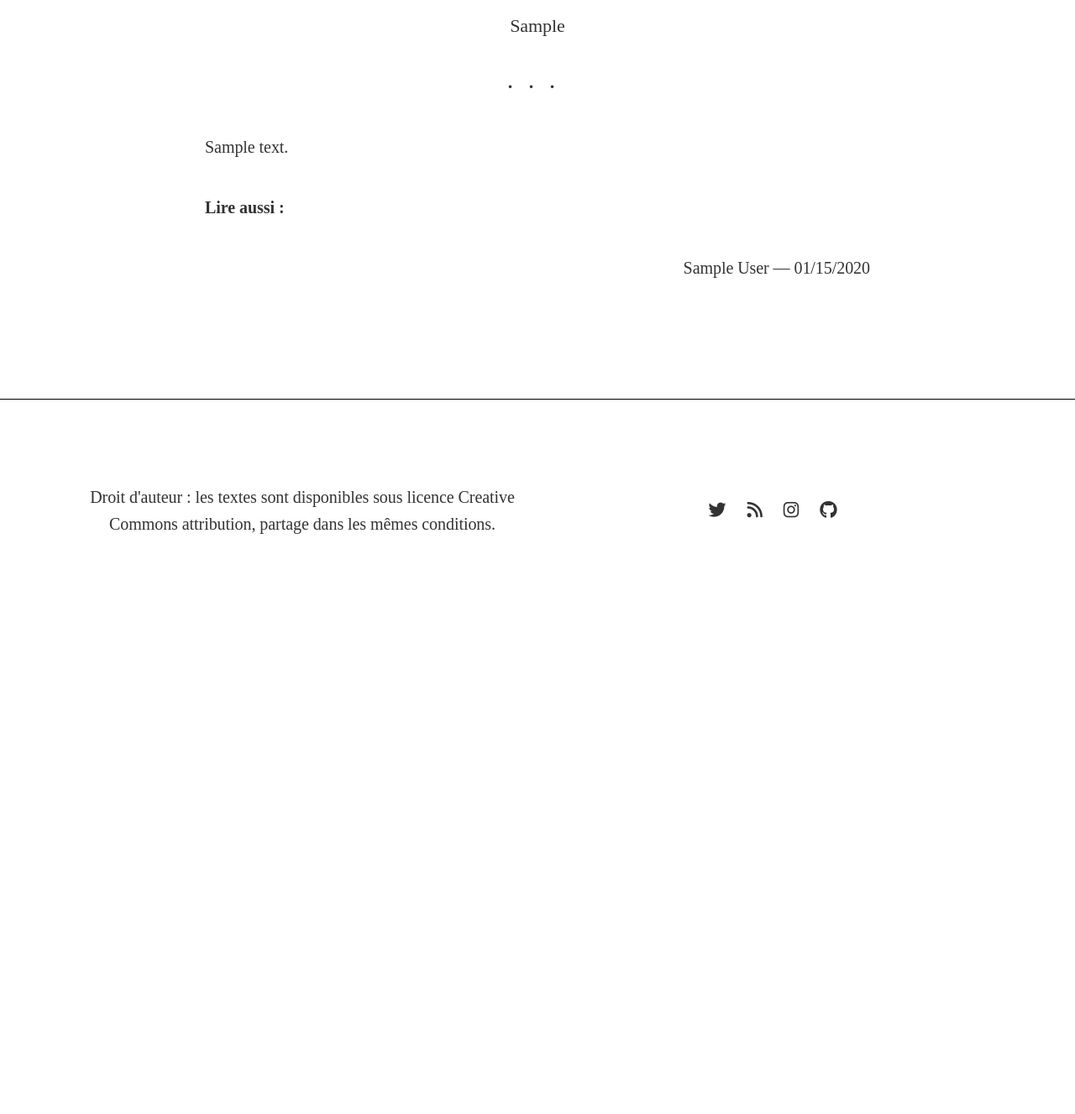
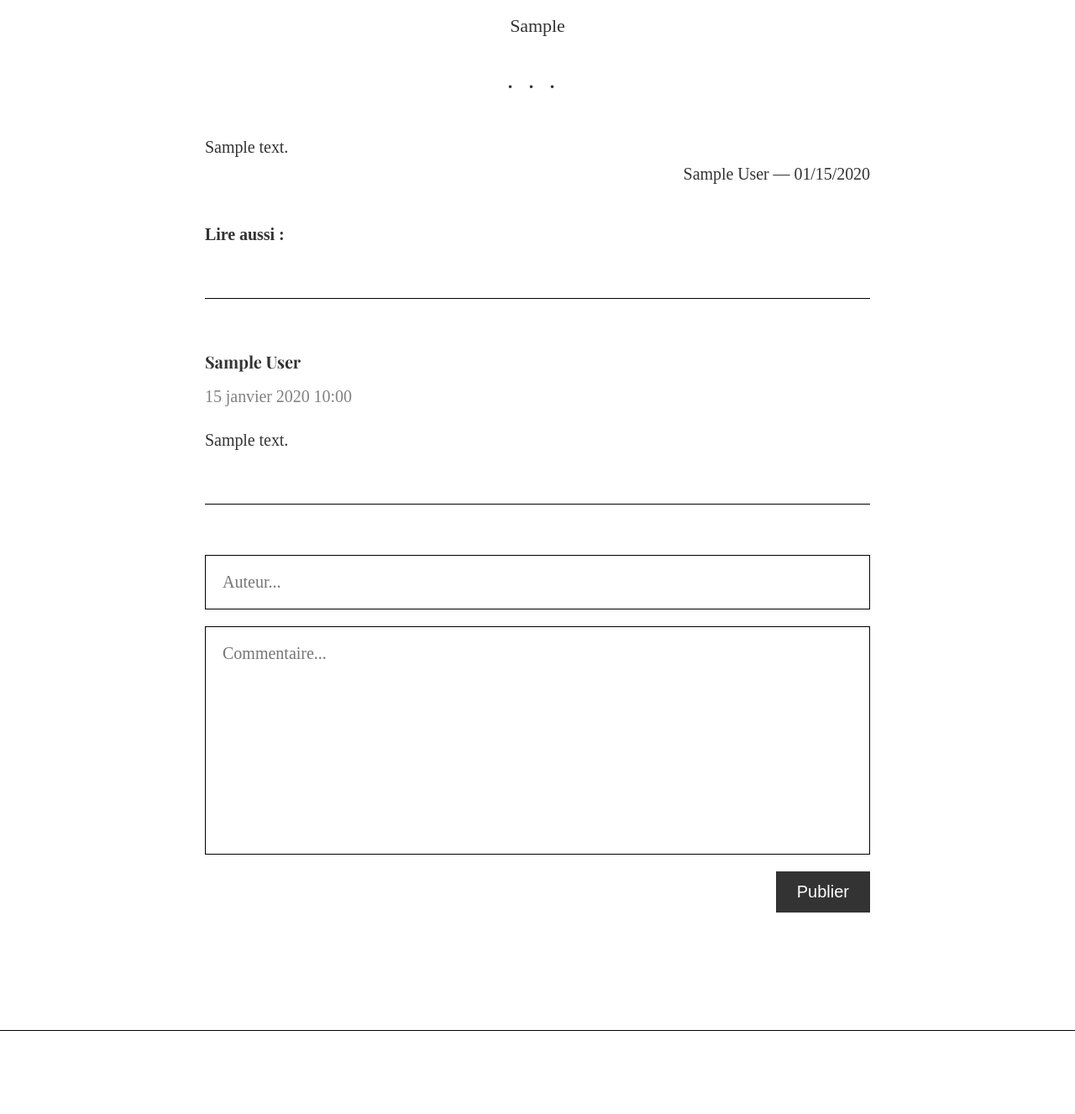
Before and after one commit to RaphaelGoutmann/Trajectoire, a Django app: a page that uses src/articles/templates/articles/article_detail.html in a window 1280 px wide. Shown: the part 804-2131 px from the top of the page at 84% size. Before the commit the page ends 1440 px from the top, so only its background shows below. Run offline with Django 4.2, Linux system fonts and the light colour scheme; tables that the repository leaves empty hold one stand-in row (values such as "Sample post"); grey boxes marked "Sample" are stand-in pictures; some web fonts are replaced.

Commit message:
Ajout du système de commentaires

```diff
--- a/src/articles/forms.py
+++ b/src/articles/forms.py
@@ -1,4 +1,10 @@
 from django import forms
-from articles.models import Article
+from articles.models import Comment
 
-# nothing for the moment
+class CommentForm(forms.ModelForm):
+    class Meta:
+        model = Comment
+        fields = ("author", "content")
+        widgets = {
+            'author': forms.TextInput(attrs={'placeholder': 'Auteur...'}),
+            'content': forms.Textarea(attrs={'placeholder': 'Commentaire...'}) }
--- a/src/articles/models.py
+++ b/src/articles/models.py
@@ -29,8 +29,8 @@
     class Meta:
         ordering = ['-id']
 
-        verbose_name = "Categorie"
-        verbose_name_plural = "Categories"
+        verbose_name = "Catégorie"
+        verbose_name_plural = "Catégories"
 
 # Article Model
 
@@ -63,3 +63,17 @@
 
         verbose_name = "Article"
         verbose_name_plural = "Articles"
+
+# Comment Model
+
+class Comment(models.Model):
+    article    = models.ForeignKey(Article, on_delete=models.CASCADE, related_name='comments', verbose_name="Article")
+    author     = models.CharField(max_length=255, verbose_name="Auteur")
+    content    = models.TextField(verbose_name="Contenu")
+    date       = models.DateTimeField(auto_now_add=True, verbose_name="Date")
+
+    class Meta:
+        ordering = ["-date"]
+
+        verbose_name = "Commentaire"
+        verbose_name_plural = "Commentaires"
--- a/src/articles/static/css/style.css
+++ b/src/articles/static/css/style.css
@@ -629,6 +629,9 @@
 .shadow, .hover\:shadow:hover {
   box-shadow: #f3f3f3 1px 1px 20px; }
 
+@media print {
+  [data-do-not-print] {
+    display: none; } }
 /* _header.scss */
 .bars {
   width: 22px;
@@ -1729,4 +1732,45 @@
 .block > * {
   flex: 1; }
 
+/* _comment.scss */
+.comment {
+  width: 100%; }
+
+.comment > .comment__author,
+.comment > .comment__date,
+.comment > .comment_content {
+  font-size: inherit; }
+
+.comment .comment__author {
+  margin: 0.5rem 0;
+  font-weight: bold; }
+
+.comment .comment__date {
+  margin: 0 0 1rem;
+  color: #828282; }
+
+.comment .comment__content {
+  margin: 1rem 0; }
+
+.comment-form {
+  width: 100%; }
+
+.comment-form .comment-form__group {
+  border: #000 1px solid;
+  margin-bottom: 1rem; }
+
+.comment-form input,
+.comment-form textarea {
+  display: block;
+  width: 100%;
+  height: auto;
+  border: 0;
+  outline: none;
+  font-size: inherit;
+  font-family: inherit;
+  padding: 1rem; }
+
+.comment-form textarea {
+  resize: none; }
+
 /*# sourceMappingURL=style.css.map */
--- /dev/null
+++ b/src/articles/static/scss/components/_comment.scss
@@ -0,0 +1,70 @@
+/* _comment.scss */
+
+// comment
+
+.comments
+{}
+
+.comment
+{
+    width: 100%;
+}
+
+.comment > .comment__author,
+.comment > .comment__date,
+.comment > .comment_content
+{
+    font-size: inherit;
+}
+
+.comment .comment__author
+{
+    margin: 0.5 * $spacer 0;
+    font-weight: bold;
+}
+
+.comment .comment__date
+{
+    margin: 0 0 1 * $spacer;
+    color: $gray;
+}
+
+.comment .comment__content
+{
+    margin: 1 * $spacer 0;
+}
+
+
+// comment-form
+
+.comment-form
+{
+    width: 100%;
+}
+
+.comment-form .comment-form__group
+{
+    border: $black 1px solid;
+    margin-bottom: 1*$spacer;
+}
+
+.comment-form input,
+.comment-form textarea
+{
+    display: block;
+
+    width: 100%;
+    height: auto;
+
+    border: 0;
+    outline: none;
+
+    font-size: inherit;
+    font-family: inherit;
+    padding: 1 * $spacer;
+}
+
+.comment-form textarea
+{
+    resize: none;
+}
--- a/src/articles/static/scss/style.scss
+++ b/src/articles/static/scss/style.scss
@@ -22,3 +22,4 @@
 @import "components/badge";
 @import "components/pagination";
 @import "components/block";
+@import "components/comment"
--- a/src/articles/templates/articles/article_detail.html
+++ b/src/articles/templates/articles/article_detail.html
@@ -26,6 +26,10 @@
         {% load editorjs %}
         {{ article.content | editorjs }}
 
+        <div class="foot flex justify-flex-end items-center">
+            {{ article.author.first_name }} {{ article.author.last_name }} — {{ article.last_updated | date:'m/d/Y' }}
+        </div>
+
         <p data-do-not-print>
             <strong>Lire aussi : </strong>
             {% for recommandation in recommandations %}
@@ -36,13 +40,32 @@
             {% endfor %}
         </p>
 
-        <div class="foot flex justify-flex-end items-center">
+        <hr>
 
-            <div>
-                {{ article.author.first_name }} {{ article.author.last_name }} — {{ article.last_updated | date:'m/d/Y' }}
+        <div class="comments" data-do-not-print>
+        {% for comment in comments %}
+
+            <div class="comment">
+                <h3 class="comment__author">{{ comment.author }}</h3>
+                <p class="comment__date">{{ comment.date }}</p>
+                <p class="comment__content">{{ comment.content }}</p>
             </div>
 
+            <hr>
+        {% endfor %}
         </div>
+
+        <form class="comment-form" method="post" data-do-not-print>
+            {% csrf_token %}
+            {% for field in comment_form %}
+            <div class="comment-form__group">
+                {{ field }}
+            </div>
+            {% endfor %}
+            <div class="flex justify-flex-end items-center">
+                <button type="submit" class="btn btn-primary btn-lg">Publier</button>
+            </div>
+        </form>
 
     </article>
 
--- a/src/articles/views.py
+++ b/src/articles/views.py
@@ -1,14 +1,30 @@
 from django.views.generic import ListView
 from django.shortcuts import render, get_object_or_404
 from django.db.models import Q
+from .forms import CommentForm
 
 from .models import *
 
 def ArticleDetailView(request, slug):
     article = get_object_or_404(Article, slug=slug)
     recommandations = Article.objects.all().exclude(slug=slug)[:3]
+
+    comments = article.comments.all()
+
+    if request.method == 'POST':
+        comment_form = CommentForm(data=request.POST)
+        if comment_form.is_valid():
+            new_comment = comment_form.save(commit=False)
+            new_comment.article = article
+            new_comment.save()
+            comment_form = CommentForm()
+    else:
+        comment_form = CommentForm()
+
     return render(request, 'articles/article_detail.html', {'article': article,
-                                                            'recommandations': recommandations })
+                                                            'recommandations': recommandations,
+                                                            'comments': comments,
+                                                            'comment_form': comment_form })
 
 def CategoryDetailView(request, slug):
     category = get_object_or_404(Category, slug=slug)
```
Also changed, not shown: src/articles/admin.py (+6 -1 lines), src/articles/migrations/0008_comment.py (added), src/articles/migrations/0009_rename_name_comment_author.py (added), 1 other file.
